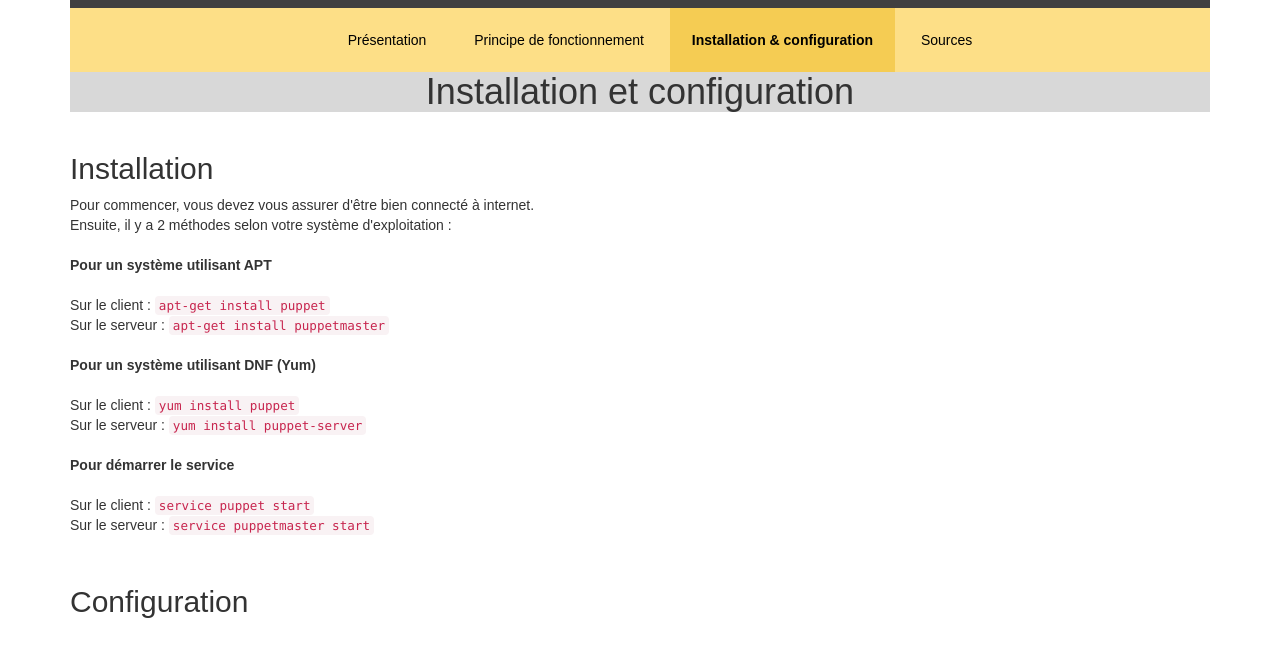
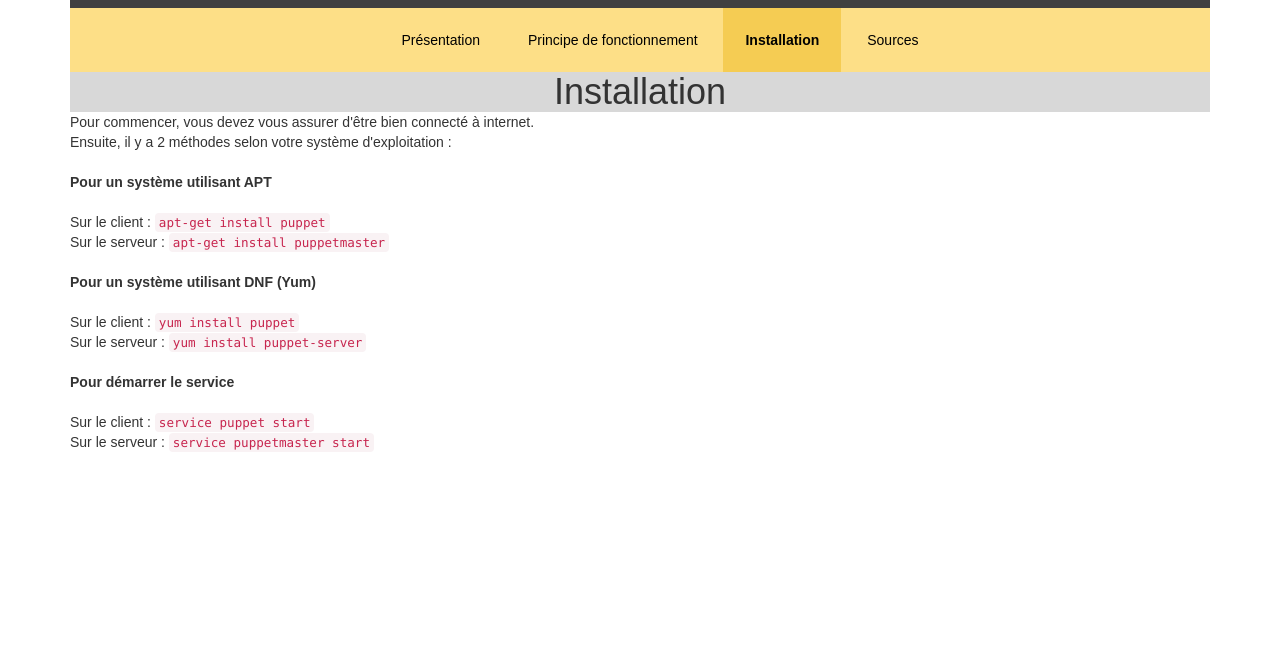
Before and after one commit to fatimab/puppetblog, a plain HTML site: page installation.html in a window 1280 px wide. Shown: the part 75-732 px from the top of the page. Drawn offline with Linux system fonts and the light colour scheme.

Commit message:
Update installation.html

```diff
--- a/installation.html
+++ b/installation.html
@@ -21,7 +21,7 @@
 						<a href="fonctionnement.html">Principe de fonctionnement</a>
 					</li>
 					<li class="bandeau-menu-active">
-						<a href="installation.html">Installation & configuration</a>
+						<a href="installation.html">Installation</a>
 					</li>
 					<li>
 						<a href="sources.html">Sources</a>
@@ -30,9 +30,7 @@
 			</div>
 		</div>
 		<div class="content">
-			<h1>Installation et configuration</h1>
-			<br/>
-			<h2>Installation</h2>
+			<h1>Installation</h2>
 			<div class="row">
 				<div class="col-md-10">
 					<p class="blockquote">
@@ -50,14 +48,7 @@
 					</p>
 				</div>
 			</div>
-			<h2>Configuration</h2>
-			<div class="row">
-				<div class="col-md-10">
-					<p class="blockquote">
 
-					</p>
-				</div>
-			</div>
 		</div>
 	</div>
 </body>
```
